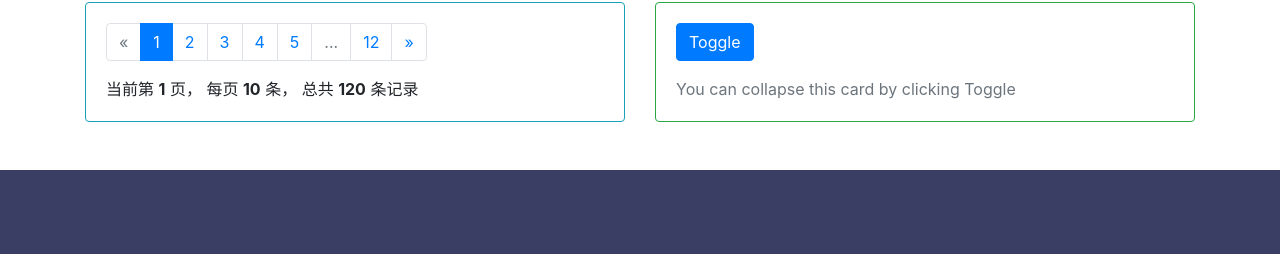
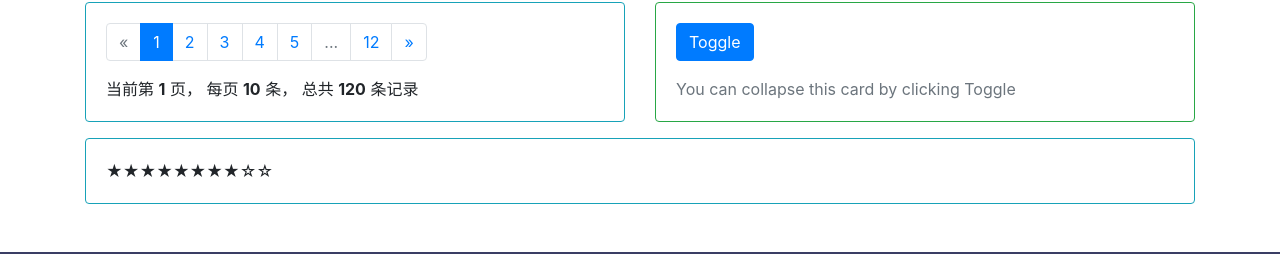
Before and after one commit to lugavin/vuejs, a Vue app: page /home in a window 1280 px wide. Shown: the part 620-874 px from the top of the page. Built offline with nearby package versions, Linux system fonts and the light colour scheme; no server answers.

Commit message:
Add Rating Component

```diff
--- /dev/null
+++ b/src/components/bootstrap/components/rating/index.vue
@@ -0,0 +1,117 @@
+<template>
+  <div class="d-inline-flex" role="slider" tabindex="0" aria-valuemin="0"
+       :aria-valuemax="max"
+       :aria-valuenow="nextRate"
+       :aria-valuetext="ariaValueText"
+       :aria-disabled="readonly"
+       @mouseleave="reset">
+    <div v-for="context in contexts" :key="context.index"
+         @mouseenter="enter(context.index + 1)"
+         @click="handleClick(context.index + 1)">
+      <span class="sr-only">({{ nextRate > context.index ? '*' : ' ' }})</span>
+      <span :style="{cursor: readonly ? 'default' : 'pointer'}">
+        <slot :context="context">{{ context.fill === 100 ? '&#9733;' : '&#9734;' }}</slot>
+      </span>
+    </div>
+  </div>
+</template>
+
+<script>
+export default {
+  props: {
+    /**
+     * A flag indicating if rating can be updated.
+     */
+    readonly: { type: Boolean, default: false },
+    /**
+     * A flag indicating if rating can be reset to 0 on mouse click
+     */
+    resettable: { type: Boolean, default: false },
+    /**
+     * Maximal rating that can be given using this widget.
+     */
+    max: { type: Number, default: 10 },
+    /**
+     * Current rating. Can be a decimal value like 3.75
+     */
+    rate: { type: Number, required: true }
+  },
+  created() {
+    this.contexts = Array.from({ length: this.max }, (v, k) => ({ fill: 0, index: k }));
+    this.updateState(this.rate);
+  },
+  data() {
+    return {
+      contexts: [],
+      nextRate: 0,
+      currentRate: this.rate
+    };
+  },
+  computed: {
+    ariaValueText() {
+      return `${this.nextRate} out of ${this.max}`;
+    }
+  },
+  methods: {
+    reset() {
+      this.leave(this.nextRate);
+      this.updateState(this.currentRate);
+    },
+    enter(value) {
+      if (!this.readonly) {
+        this.updateState(value);
+      }
+      this.hover(value);
+    },
+    handleClick(value) {
+      this.update(this.resettable && this.currentRate === value ? 0 : value);
+    },
+    update(value) {
+      const newRate = Math.max(Math.min(value, this.max), 0);
+      if (!this.readonly && this.currentRate !== newRate) {
+        this.currentRate = newRate;
+        this.rateChange(this.currentRate);
+      }
+      this.updateState(this.currentRate);
+    },
+    updateState(nextValue) {
+      this.nextRate = nextValue;
+      this.contexts.forEach((context, index) => {
+        // eslint-disable-next-line no-param-reassign
+        context.fill = this.getFillValue(index);
+      });
+    },
+    getFillValue(index) {
+      const diff = this.nextRate - index;
+      if (diff > 0 && diff < 1) {
+        return Number.parseInt((diff * 100).toFixed(2), 10);
+      }
+      if (diff >= 1) {
+        return 100;
+      }
+      return 0;
+    },
+    /**
+     * An event fired when a user is hovering over a given rating.
+     * Event's payload equals to the rating being hovered over.
+     */
+    hover(index) {
+      this.$emit('hover', index);
+    },
+    /**
+     * An event fired when a user stops hovering over a given rating.
+     * Event's payload equals to the rating of the last item being hovered over.
+     */
+    leave(nextRate) {
+      this.$emit('leave', nextRate);
+    },
+    /**
+     * An event fired when a user selects a new rating.
+     * Event's payload equals to the newly selected rating.
+     */
+    rateChange(currentRate) {
+      this.$emit('rateChange', currentRate);
+    }
+  }
+};
+</script>
--- a/src/components/bootstrap/directives/collapse/index.js
+++ b/src/components/bootstrap/directives/collapse/index.js
@@ -8,11 +8,8 @@ export default {
   bind(el, binding, vnode) {
     el.classList.add('collapse');
     vnode.context.$watch(binding.expression, (value) => {
-      if (!value) {
-        el.classList.add('show');
-      } else {
-        el.classList.remove('show');
-      }
+      // eslint-disable-next-line no-unused-expressions
+      value ? el.classList.remove('show') : el.classList.add('show');
     }, { immediate: true });
   }
 };
--- a/src/components/home/index.vue
+++ b/src/components/home/index.vue
@@ -65,9 +65,26 @@
                   Toggle
                 </button>
               </p>
-              <p class="card-text text-muted" v-uib-collapse="collapsed">
+              <p class="card-text text-muted collapse" v-uib-collapse="collapsed">
                 You can collapse this card by clicking Toggle
               </p>
+            </div>
+          </div>
+        </div>
+      </div>
+      <div class="row">
+        <div class="col">
+          <div class="card border-info">
+            <div class="card-body">
+              <uib-rating :rate="rating.currentRate" :resettable="true" @rateChange="rateChange">
+                <!--
+                <template slot-scope="{ context }">
+                  <span class="star" :class="{full: context.fill === 100}">
+                    <span class="half" :style="{width: context.fill+'%'}">&hearts;</span>&hearts;
+                  </span>
+                </template>
+                -->
+              </uib-rating>
             </div>
           </div>
         </div>
@@ -112,6 +129,9 @@ export default {
         showValue: true,
         value: 0
       },
+      rating: {
+        currentRate: 8
+      },
       images: [],
       collapsed: false
     };
@@ -139,6 +159,9 @@ export default {
   methods: {
     pageChange(page) {
       this.pagination.currPage = page;
+    },
+    rateChange(currentRate) {
+      this.rating.currentRate = currentRate;
     }
   }
 };
@@ -233,4 +256,24 @@ export default {
   font-family: Menlo, dejavu sans mono, lucida console, monospace;
   font-size: 14pt;
 }
+
+/*
+.star {
+  position: relative;
+  display: inline-block;
+  font-size: 3rem;
+  color: #d3d3d3;
+}
+
+.full {
+  color: red;
+}
+
+.half {
+  position: absolute;
+  display: inline-block;
+  overflow: hidden;
+  color: red;
+}
+*/
 </style>
```
Also changed, not shown: src/components/bootstrap/components/index.js (+5 -3 lines).
